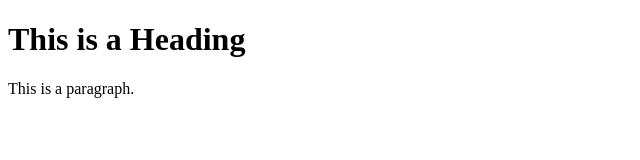
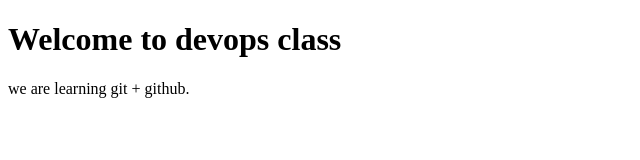
Before and after one commit to TechWithKhanam/Project-Bank, a plain HTML site: page index.html in a window 1280 px wide. Shown: the whole page, without its empty margins (0-640 px from the left). Drawn offline with Linux system fonts and the light colour scheme.

Commit message:
modified index.html by dev Hannan

```diff
--- a/index.html
+++ b/index.html
@@ -5,8 +5,8 @@
 </head>
 <body>
 
-<h1>This is a Heading</h1>
-<p>This is a paragraph.</p>
+<h1>Welcome to devops class</h1>
+<p>we are learning git + github.</p>
 
 </body>
 </html>
```
